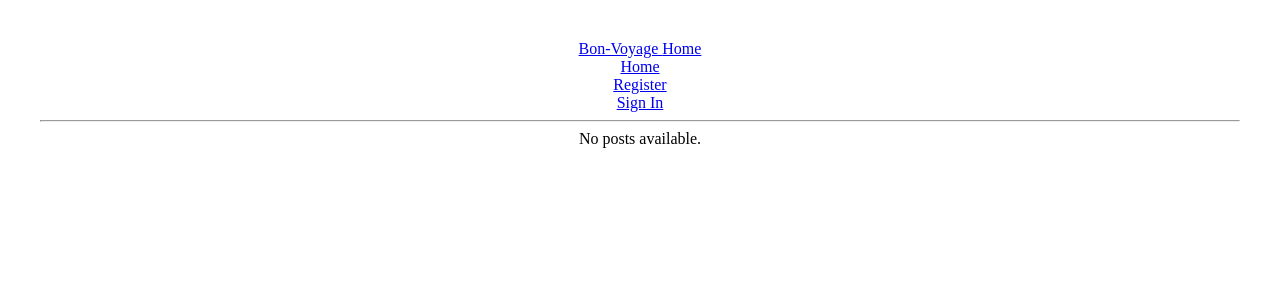
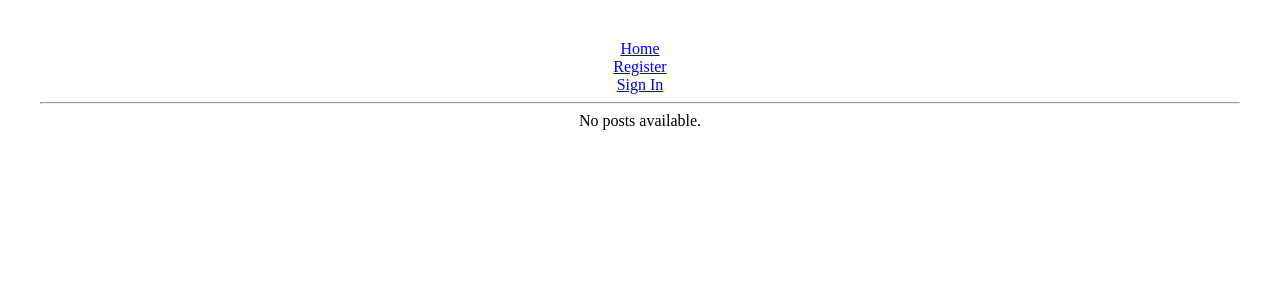
Before and after one commit to aldoseri99/Bon-Voyage-Client, a React (Vite) app: page / in a window 1280 px wide. Shown: the top 300 px of the page. Built offline with nearby package versions, Linux system fonts and the light colour scheme.

Commit message:
Nav Fixed

```diff
--- a/src/components/Nav.jsx
+++ b/src/components/Nav.jsx
@@ -5,8 +5,7 @@ const Nav = () => {
   return (
     <header>
       <div>
-        <Link to="/"> Bon-Voyage </Link>
-        <Link to="/">Home</Link>
+
       </div>
     </header>
   )
--- a/src/components/ViewActivities.jsx
+++ b/src/components/ViewActivities.jsx
@@ -30,7 +30,7 @@ const ViewActivities = ({ post }) => {
         <h3>{activitieDetails.place}</h3>
       </div>
 
-      <div className="activitieDetails-cost"> {/* Fixed class name */}
+      <div className="activitieDetails-cost">
         <h5>{activitieDetails.cost}</h5>
       </div>
 
```
Also changed, not shown: src/components/Add.jsx (added).
